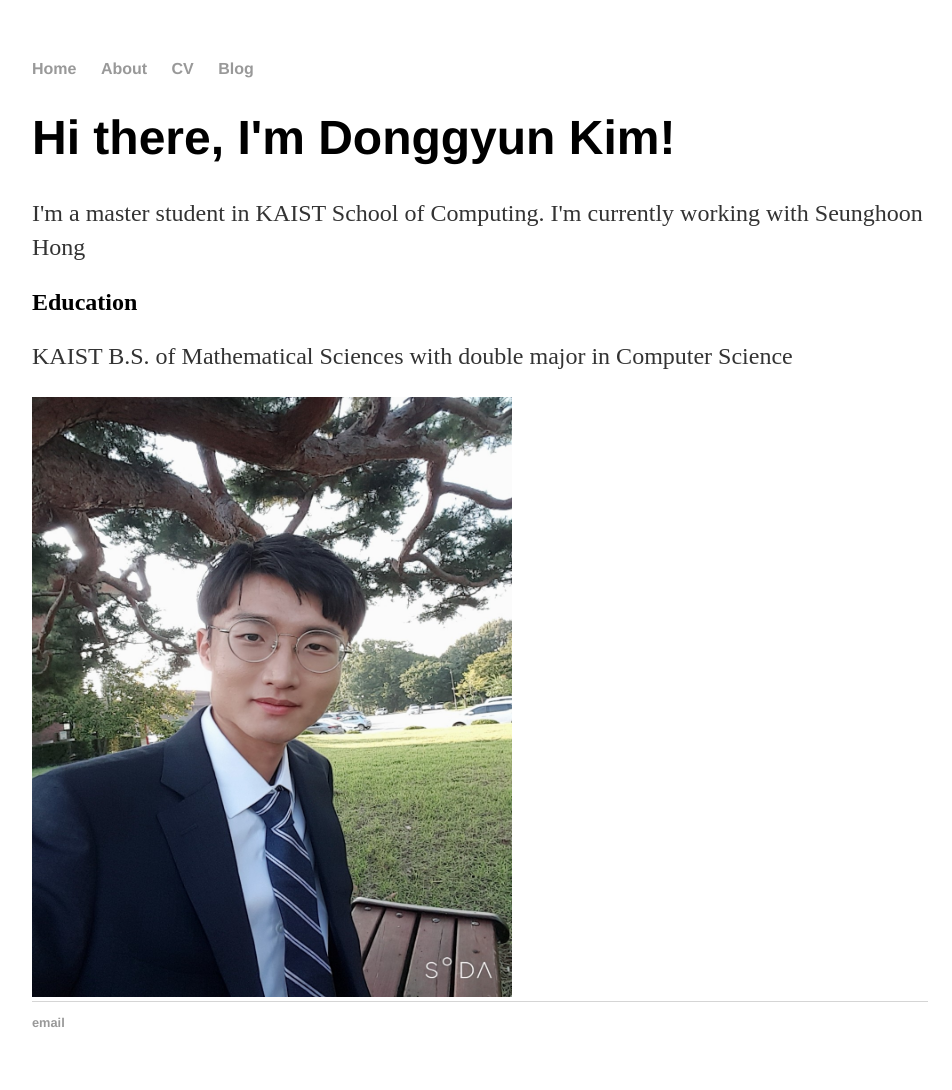
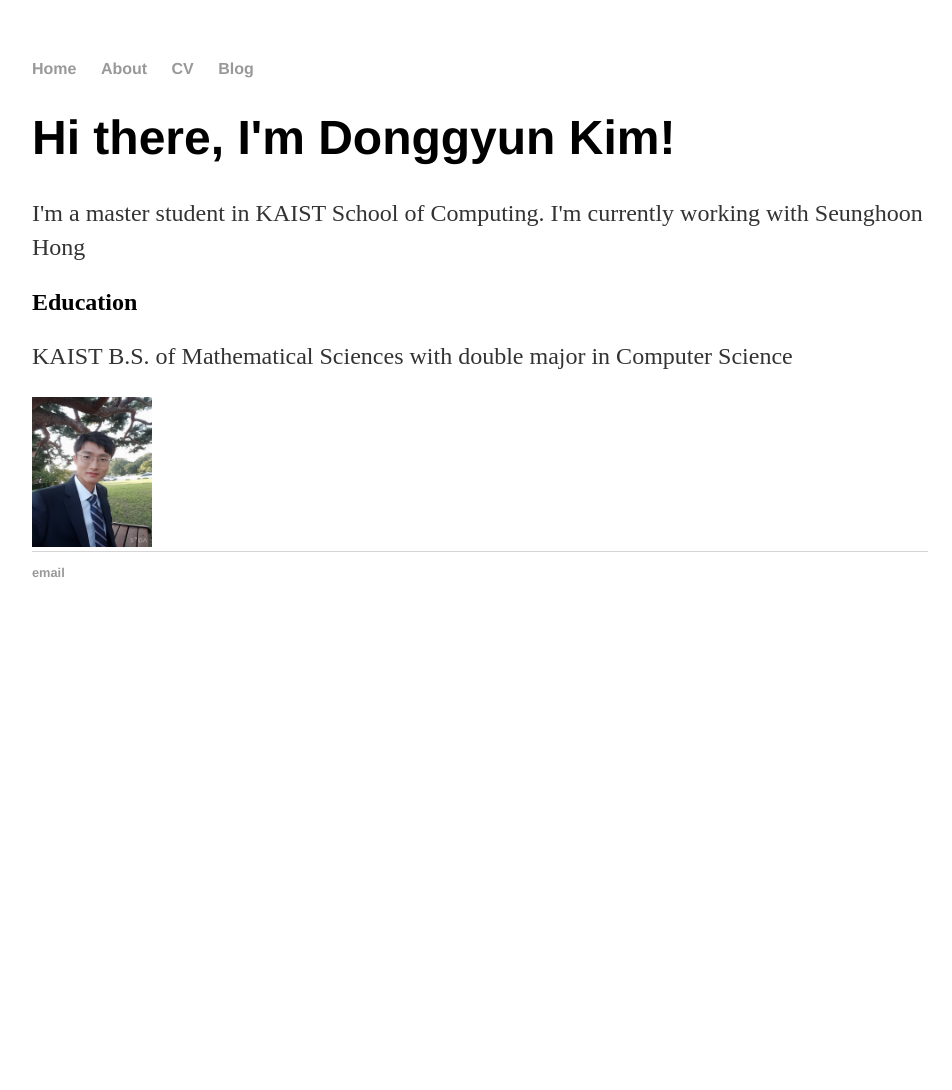
Before and after one commit to GitGyun/GitGyun.github.io, a Jekyll site: the page built from index.html, in a window 1280 px wide. Shown: the whole page, without its empty margins (160-1112 px from the left). Built offline with Jekyll 4.4.1, drawn with Linux system fonts in a browser that asks for light colours; after the commit the page ends 900 px from its top, so only the background shows below that.

Commit message:
Update index.html

```diff
--- a/index.html
+++ b/index.html
@@ -9,5 +9,5 @@ title: Donggyun Kim
 
 	<h2>Education</h2>
 	<p>KAIST B.S. of Mathematical Sciences with double major in Computer Science</p>
-	<img src="profile_image.jpeg" alt="Profile Image" width="480" height="600">
+	<img src="profile_image.jpeg" alt="Profile Image" width="120" height="150">
 </div><!-- /.blurb -->
```
